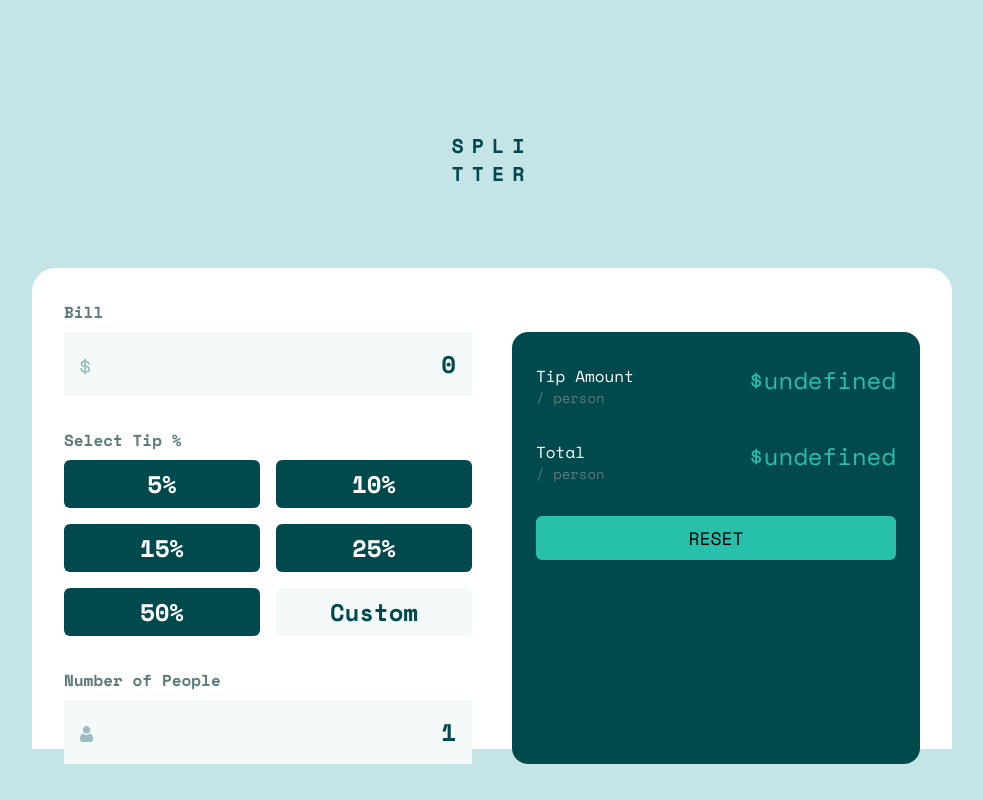
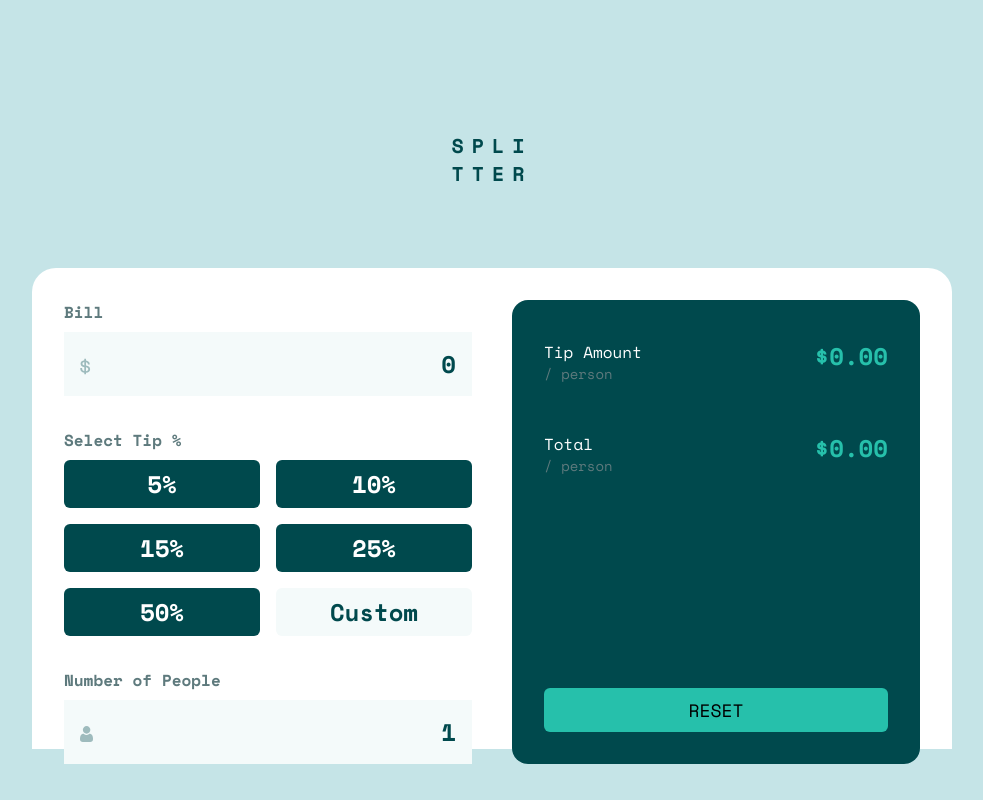
Before and after one commit to mdubelbeis/tip-calculator, a React (Create React App) app: page / in a window 1280 px wide. Shown: the whole page, without its empty margins (148-1131 px from the left). Built offline with nearby package versions, Linux system fonts and the light colour scheme.

Commit message:
styled for desktop

```diff
--- a/src/components/Output.js
+++ b/src/components/Output.js
@@ -1,27 +1,33 @@
-const Output = ({ tip, total }) => {
+const Output = () => {
   return (
-    <div className="mt-8 bg-very-dark-cyan py-6 px-6 space-y-8 rounded-2xl max-w-[500px]">
+    <div className="mt-8 bg-very-dark-cyan py-6 px-6 space-y-8 flex flex-col justify-between rounded-2xl xl:mt-0 xl:space-y-0 xl:p-8">
+      <div className="space-y-6 xl:space-y-12">
         <div className="mt-2 flex justify-between flex-wrap">
           <div>
             <h3 className="text-pure-white">Tip Amount</h3>
-          <p className="text-dark-grayish-cyan text-sm ">/ person </p>
+            <p className="text-dark-grayish-cyan text-sm ">
+              / person{' '}
+            </p>
           </div>
           <div>
-          <p className="text-strong-cyan text-2xl">{`$${tip}`}</p>
+            <p className="text-strong-cyan text-2xl font-semibold">{`$0.00`}</p>
           </div>
         </div>
 
         <div className="flex justify-between flex-wrap">
           <div>
             <h3 className="text-pure-white">Total</h3>
-          <p className="text-dark-grayish-cyan text-sm ">/ person </p>
+            <p className="text-dark-grayish-cyan text-sm ">
+              / person{' '}
+            </p>
           </div>
           <div>
-          <p className="text-strong-cyan text-2xl">{`$${tip}`}</p>
+            <p className="text-strong-cyan text-2xl font-semibold">{`$0.00`}</p>
+          </div>
         </div>
       </div>
 
-      <div className="text-center w-full bg-strong-cyan text-lg rounded-md py-2 flex-wrap">
+      <div className="text-center w-full bg-strong-cyan text-lg rounded-md py-2 flex-wrap ">
         <button>RESET</button>
       </div>
     </div>
```
Lines whose indentation alone changed are shown as unchanged.
